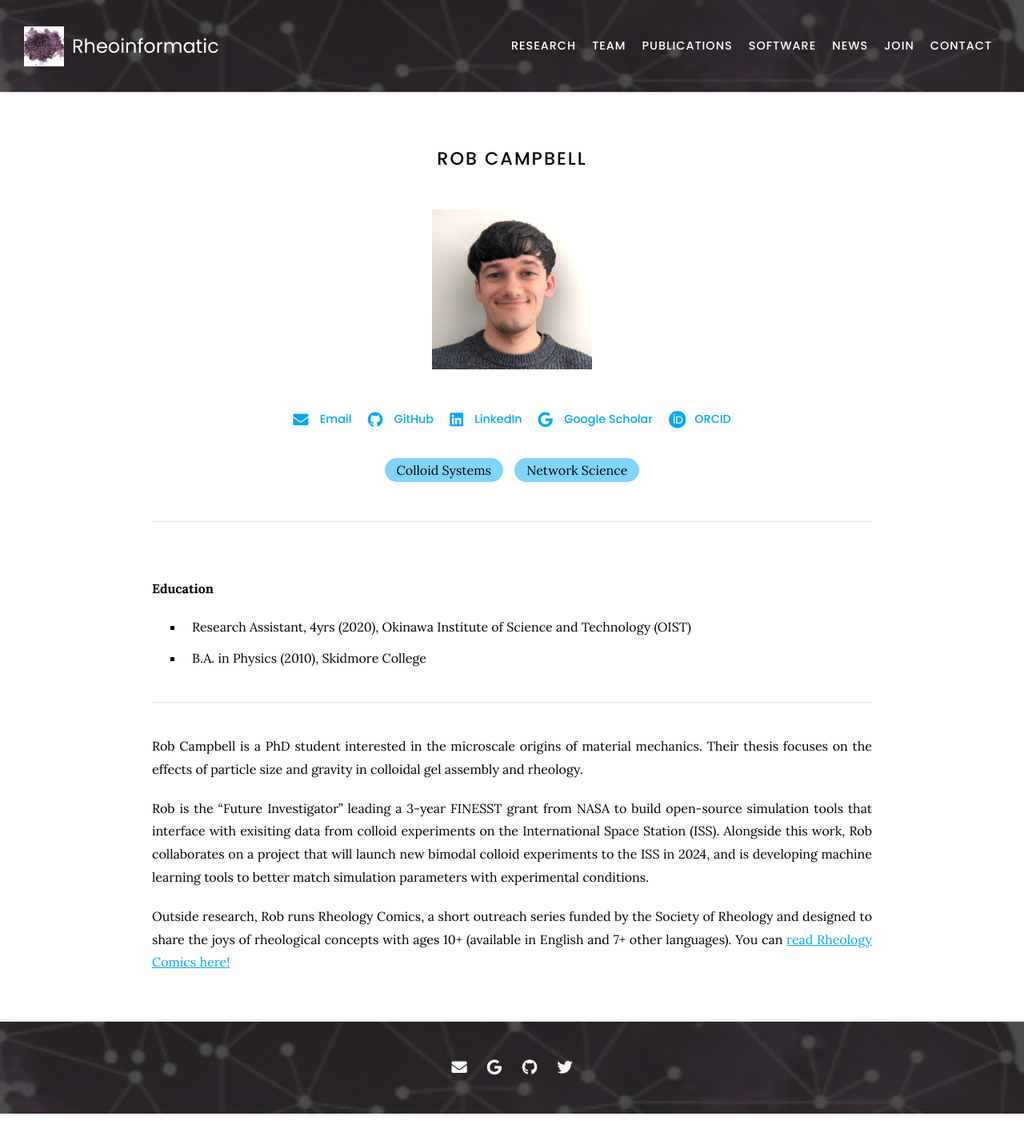
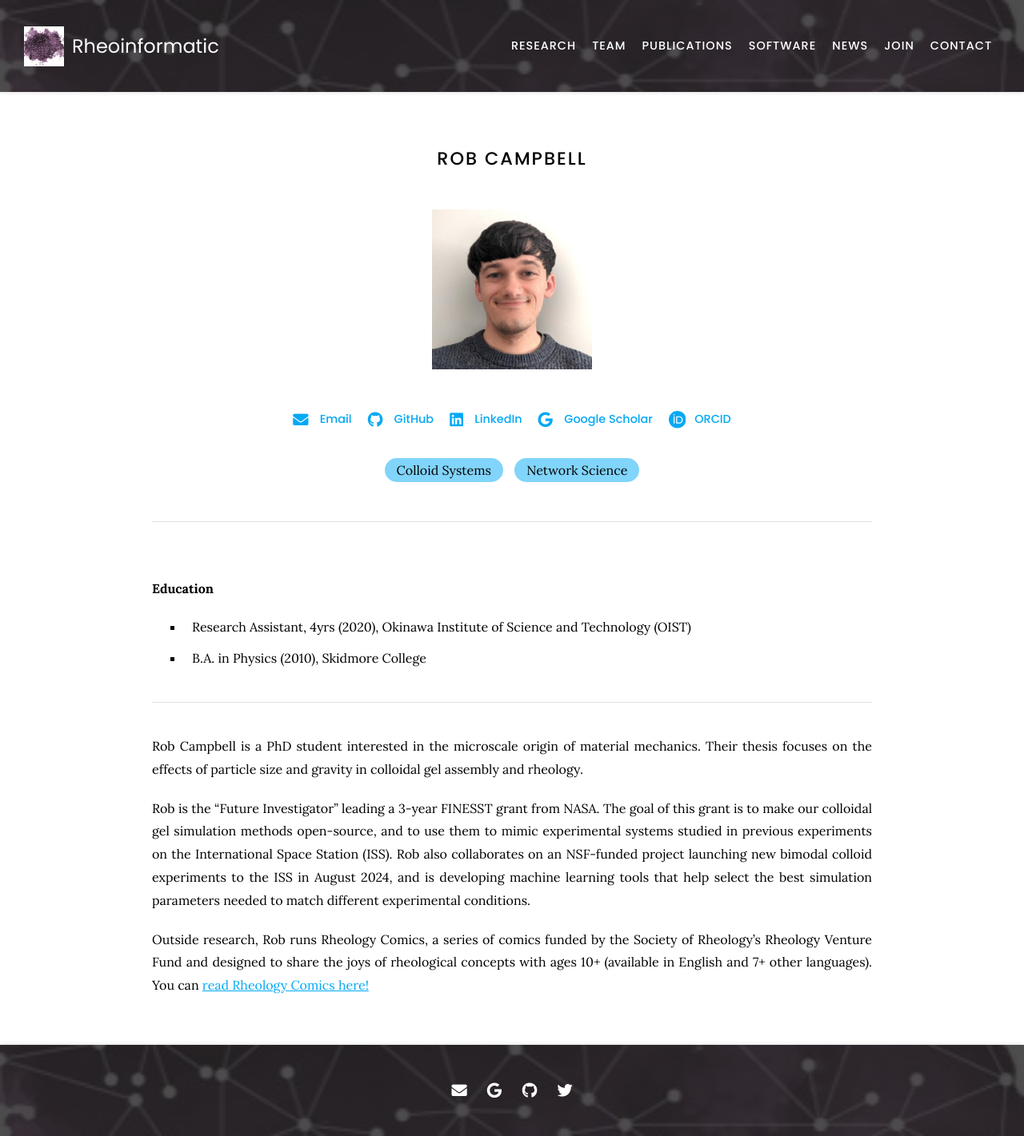
Before and after one commit to procf/procf.github.io, a Jekyll site: the page built from _members/rob-campbell.md, in a window 1280 px wide. Shown: the whole page at 80% size. Built offline with Jekyll 4.4.1, drawn with Linux system fonts in a browser that asks for light colours; nearby versions of some CDN libraries; before the commit the page ends 1393 px from its top, so only the background shows below that.

Commit message:
Rob updates bio

```diff
--- a/_members/rob-campbell.md
+++ b/_members/rob-campbell.md
@@ -52,11 +52,11 @@ topics: # must be "sim" "net" "ml" or "blood"
 <br>
 <hr>
 
-Rob Campbell is a PhD student interested in the microscale origins of material mechanics. Their thesis focuses on the effects of particle size and gravity in colloidal gel assembly and rheology.
+Rob Campbell is a PhD student interested in the microscale origin of material mechanics. Their thesis focuses on the effects of particle size and gravity in colloidal gel assembly and rheology.
 
-Rob is the "Future Investigator" leading a 3-year FINESST grant from NASA to build open-source simulation tools that interface with exisiting data from colloid experiments on the International Space Station (ISS). Alongside this work, Rob collaborates on a project that will launch new bimodal colloid experiments to the ISS in 2024, and is developing machine learning tools to better match simulation parameters with experimental conditions.
+Rob is the "Future Investigator" leading a 3-year FINESST grant from NASA. The goal of this grant is to make our colloidal gel simulation methods open-source, and to use them to mimic experimental systems studied in previous experiments on the International Space Station (ISS). Rob also collaborates on an NSF-funded project launching new bimodal colloid experiments to the ISS in August 2024, and is developing machine learning tools that help select the best simulation parameters needed to match different experimental conditions.
 
-Outside research, Rob runs Rheology Comics, a short outreach series funded by the Society of Rheology and designed to share the joys of rheological concepts with ages 10+ (available in English and 7+ other languages). You can [read Rheology Comics here!](https://rheologycomics.github.io/)
+Outside research, Rob runs Rheology Comics, a series of comics funded by the Society of Rheology's Rheology Venture Fund and designed to share the joys of rheological concepts with ages 10+ (available in English and 7+ other languages). You can [read Rheology Comics here!](https://rheologycomics.github.io/)
 
 {% assign author_names = page.aliases | default: empty_array | push: page.name %}
 {% assign author_publications = "" | split: "" %}
```
